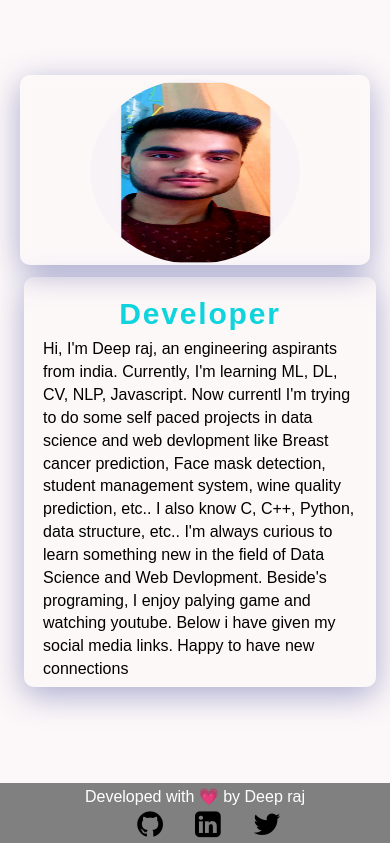
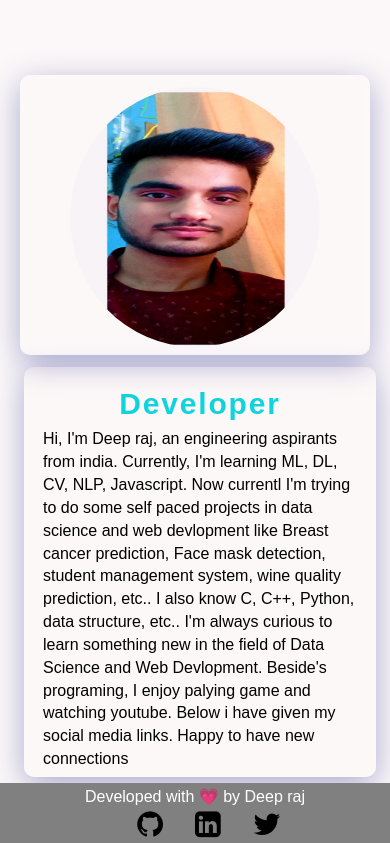
Before and after one commit to Deeprajshrivastav/wine-quality-prediction, a Flask app: page / in a window 390 px wide; the page is wider, and only the part inside the window is pictured. Shown: the part 5010-5853 px from the top of that part. Run offline with Flask 2, Linux system fonts and the light colour scheme; parts of the project's set-up code (start-up, migrations or seed data) failed here and were passed over; some libraries are stand-ins or nearby versions; grey boxes are pictures that could not be loaded.

Commit message:
Update sty.css

```diff
--- a/static/CSS/sty.css
+++ b/static/CSS/sty.css
@@ -476,7 +476,7 @@
 
 @media (max-width: 710px) {
     .devloper1 {
-        height: 190px;
+        height: 280px;
         margin-top: 66px;
         border-bottom: 0px;
 
@@ -484,11 +484,11 @@
     }
 
     #protfolio img {
-        vertical-align: middle;
-        width: 210px;
-        height: 185px;
-        border-radius: 50%;
-        margin-top: 2px;
+    vertical-align: middle;
+    width: 250px;
+    height: 260px;
+    border-radius: 50%;
+    margin-top: 2px;
     }
 
     .devloper2 {
```
